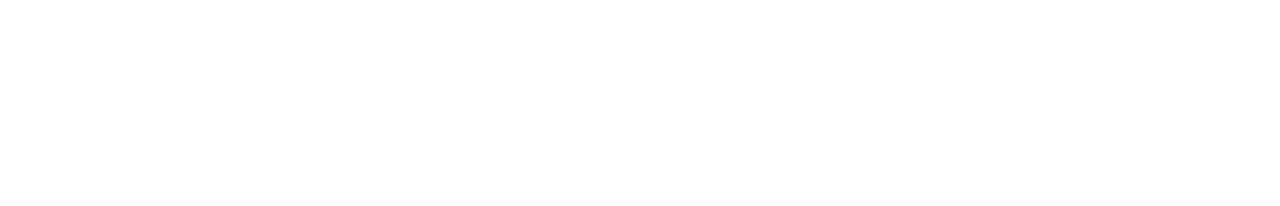
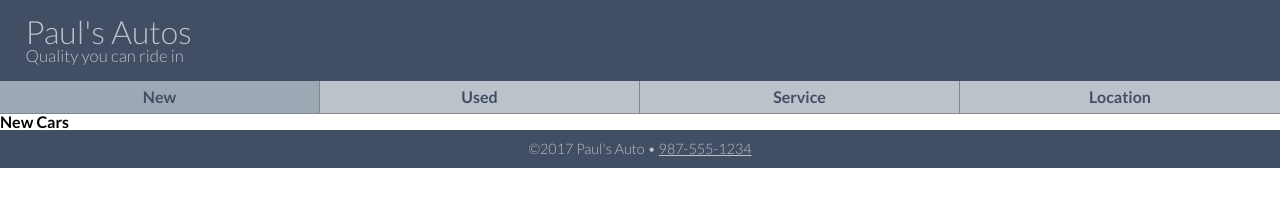
Before and after one commit to k-rahul94/rmf, a plain HTML site: page index.html in a window 1280 px wide. Drawn offline with Linux system fonts and the light colour scheme.

Commit message:
Added Page Structure

```diff
--- a/index.html
+++ b/index.html
@@ -6,27 +6,33 @@
     <meta http-equiv="X-UA-Compatible" content="ie=edge">
     <title>ACME: Our Products</title>
     <link rel="stylesheet" href="css/styles.css">
-
+    <link href="https://fonts.googleapis.com/css?family=Lato:300,700" rel="stylesheet">
 </head>
 <body>
     <!-- PAGE HEADER GOES HERE -->
     <header>
-
+        <h1>Paul's Autos</h1>
+        <h2>Quality you can ride in</h2>
     </header>
 
     <!-- PAGE NAVIGATION GOES HERE -->
-    <nav>
-
+    <nav class="clearfix">
+        <ul class="clearfix">
+            <li class="active"><a href="index.html">New</a></li>
+            <li><a href="used.html">Used</a></li>
+            <li><a href="service.html">Service</a></li>
+            <li><a href="location.html">Location</a></li>
+        </ul>
     </nav>
 
     <!-- PAGE CONTENT GOES HERE -->
     <main>
-
+        <h1>New Cars</h1>
     </main>
 
     <!-- PAGE FOOTER GOES HERE -->
     <footer>
-
+        <p>&copy;2017 Paul's Auto &bull; <a href="tel:9875551234">987-555-1234</a></p>
     </footer>
 
 </body>
--- a/scss/_small-default.scss
+++ b/scss/_small-default.scss
@@ -5,9 +5,85 @@ html {-webkit-text-size-adjust: 100%; -ms-text-size-adjust: 100%;}
 * { -moz-box-sizing: border-box; -webkit-box-sizing: border-box; box-sizing: border-box; }
 
 //Overall styling for the BODY of the document/
+body {
+    font-family: $defaultFont;
+    font-weight: $normalWeight;
+    font-size: 16px;
+}
+
+//Overall styling for the HEADER of the document
+header {
+    background-color: $primaryColor;
+    color: $secondaryColor;
+    padding: 1rem $gutter;
+
+    h1 {
+        font-size: 2rem;
+        font-weight: $normalWeight;
+    } // end of h1
+
+    h2 {
+        font-size: 1.05rem;
+        font-weight: $normalWeight;
+    }
+} // end of header
 
 //Overall styling for the NAVIGATION of the document
+nav {
+    background-color: $secondaryColor;
+    border-bottom: 1px solid rgba(0,0,0,0.3);
+
+    ul li {
+        float: left;
+        width: 25%;
+        border-right: 1px solid rgba(0,0,0,0.3);
+    } // end of li
+
+    ul li:last-child {
+        border-right: none;
+    }
+
+    ul li a{
+        display: block;
+        text-align: center;
+        font-weight: $boldWeight;
+        padding: .5rem 0;
+        color: $primaryColor;
+        text-decoration: none;
+        transition: background 0.75s ease, color 0.75s ease;
+    } // end of anchors
+
+    ul li.active a{
+        background-color: darken($color: $secondaryColor, $amount: 10%);
+    }
+
+    ul li a:hover {
+        color: $secondaryColor;
+        background-color: $primaryColor;
+    } // end hover
+} // end of nav
 
 //Overall styling for the MAIN of the document
 
 //Overall styling for the FOOTER of the document
+footer {
+    width: 100%;
+    background-color: $primaryColor;
+
+    p {
+        text-align: center;
+        color: $secondaryColor;
+        padding: 0.75rem 0;
+        font-size: .9rem;
+    }
+
+    p a {
+        color: $secondaryColor;
+    }
+}
+//Clearfix: Force an Element not to collapse
+.clearfix:after {
+    content: "";
+    display: table;
+    clear: both;
+}
--- a/scss/_variables.scss
+++ b/scss/_variables.scss
@@ -0,0 +1,9 @@
+$primaryColor: #424e64;
+$secondaryColor: #bbc2ca;
+$font-color: #35373a;
+
+$defaultFont: 'Lato', sans-serif;
+$normalWeight: 300;
+$boldWeight: 700;
+
+$gutter: 2%;
```
Also changed, not shown: css/styles.css.
